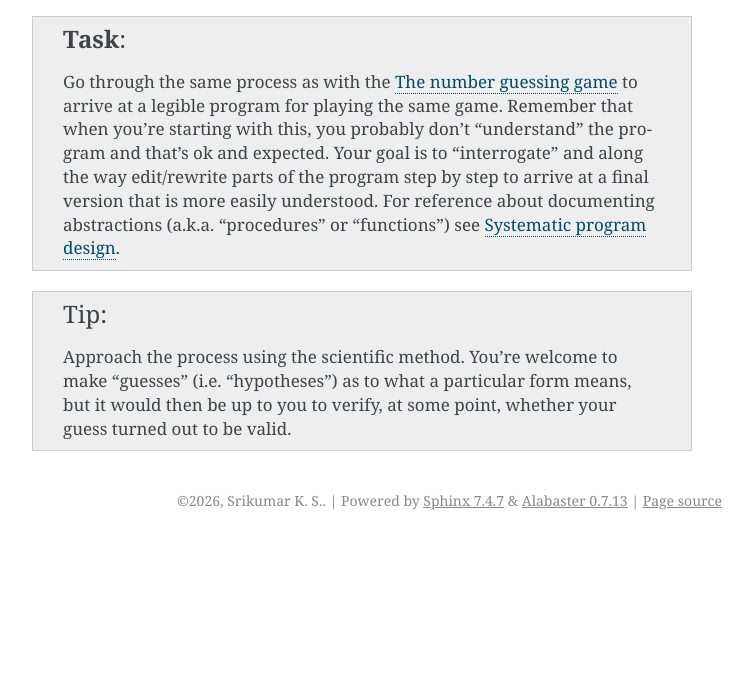
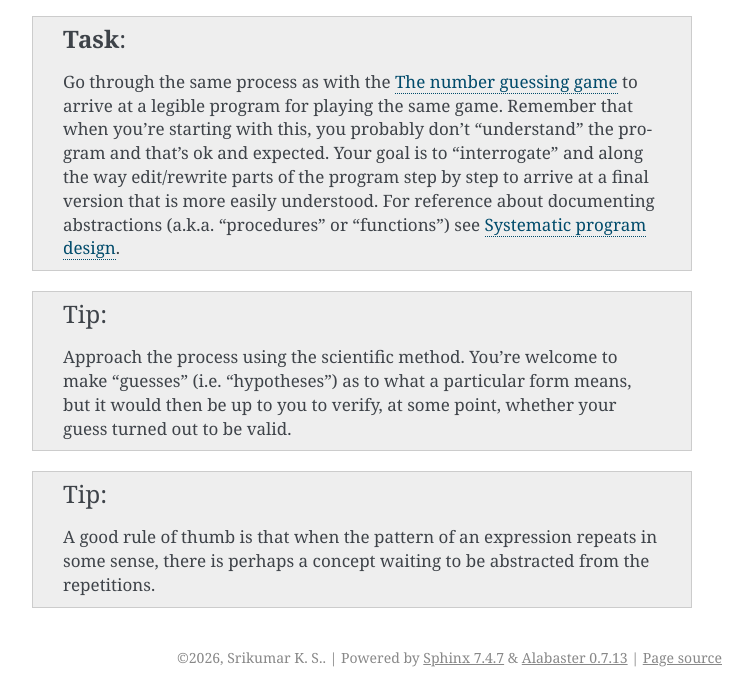
Before and after one commit to kreauniv/complit, a Sphinx documentation site: the page built from source/programs/tictactoe.rst, in a window 1280 px wide, cut to the strip 248-945 px from the top of the page. Shown: the whole strip, without its empty margins (388-1141 px from the left). Built offline with Sphinx 7.4.7, drawn with Linux system fonts in a browser that asks for light colours; before the commit the page ends 900 px from its top, so only the background shows below that.

Commit message:
rule of thumb about abstraction

```diff
--- a/source/programs/tictactoe.rst
+++ b/source/programs/tictactoe.rst
@@ -23,5 +23,9 @@ The program below implements a two-player tictactoe game.
    it would then be up to you to verify, at some point, whether your guess
    turned out to be valid.
 
+.. tip:: A good rule of thumb is that when the pattern of an expression repeats
+   in some sense, there is perhaps a concept waiting to be abstracted from the
+   repetitions.
+
 
 .. _Systematic program design: https://htdp.org/2026-5-28//Book/part_preface.html#(part._sec~3asystematic-design)
```
